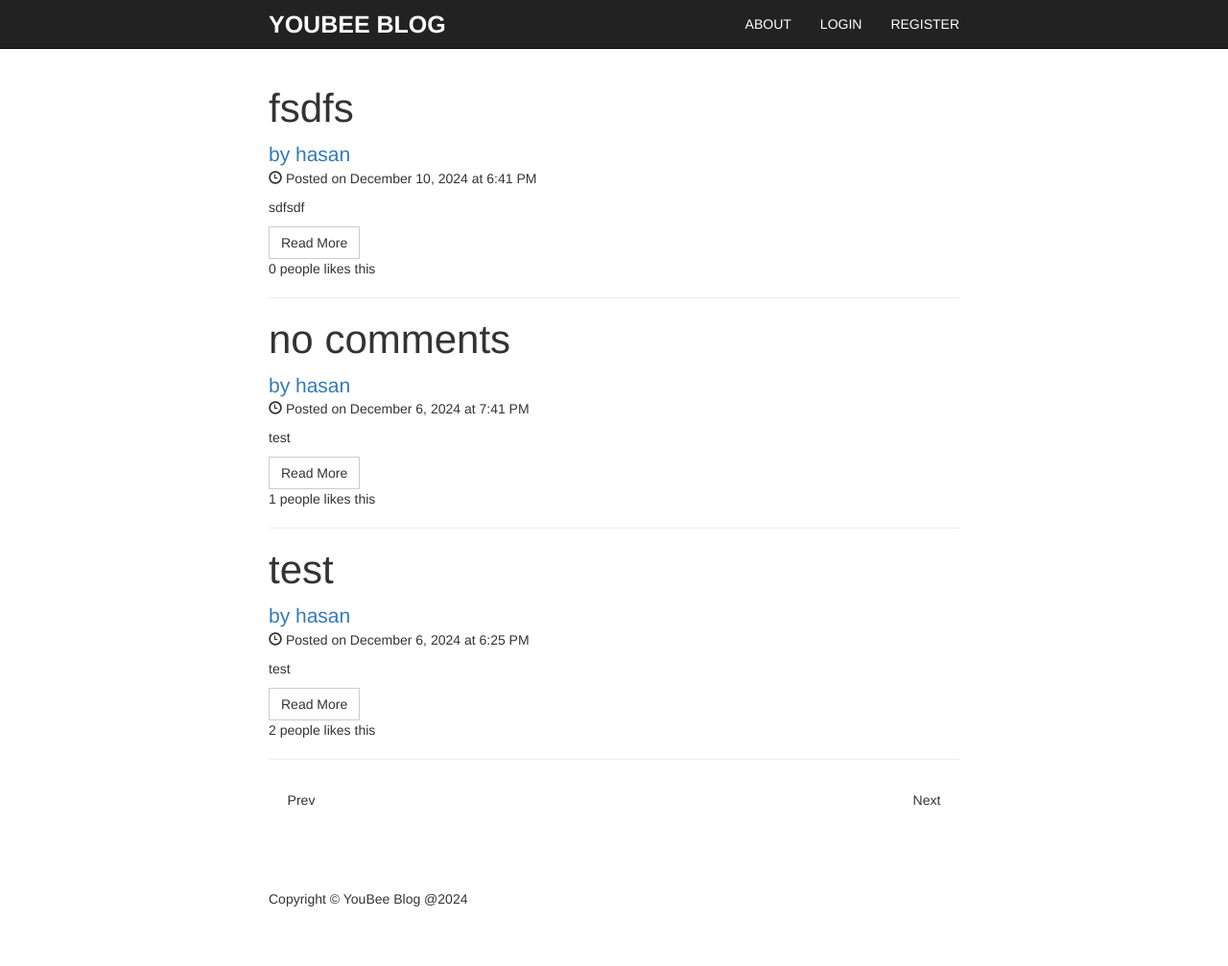
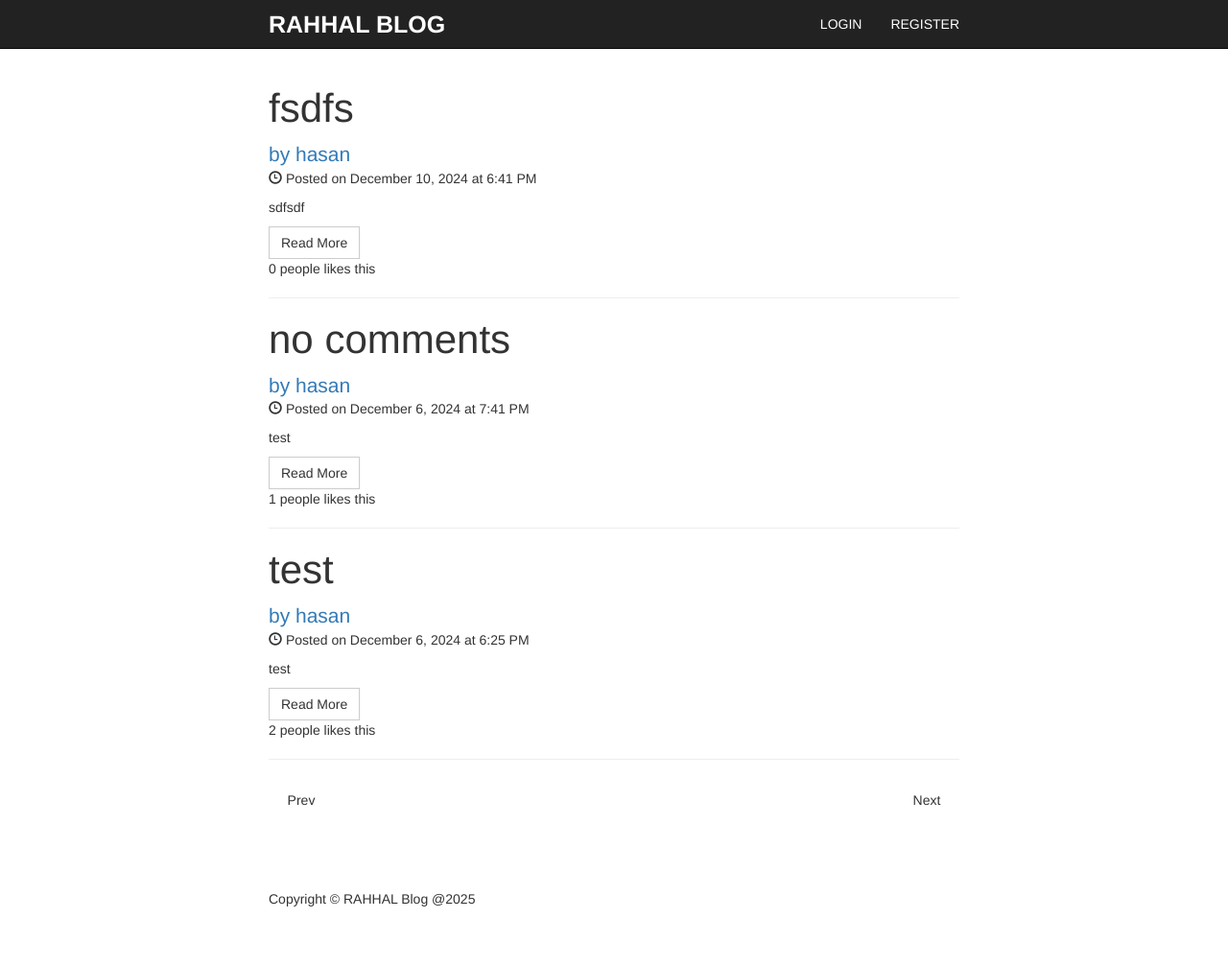
Before and after one commit to hassan-rahhal/Blog-Application, a PHP site: page /index.php in a window 1280 px wide. Shown: the whole page at 96% size. Run offline with PHP 8.4, Linux system fonts and the light colour scheme; data comes from the database, SQL or seed files in the repository.

Commit message:
Updating nav+footer

```diff
--- a/components/footer.php
+++ b/components/footer.php
@@ -2,10 +2,8 @@
     <div class="container">
         <div class="row">
             <div class="col-lg-12">
-                <p>Copyright &copy; YouBee Blog @2024</p>
+                <p>Copyright &copy; RAHHAL Blog @2025</p>
             </div>
-            <!-- /.col-lg-12 -->
         </div>
-        <!-- /.row -->
     </div>
 </footer>
--- a/components/nav.php
+++ b/components/nav.php
@@ -9,7 +9,6 @@ if(isset($_SESSION['loggedIn']) && $_SESSION['loggedIn'] == true){
 ?>
 <nav class="navbar navbar-inverse navbar-fixed-top" role="navigation">
     <div class="container">
-        <!-- Brand and toggle get grouped for better mobile display -->
         <div class="navbar-header">
             <button type="button" class="navbar-toggle" data-toggle="collapse"
                 data-target="#bs-example-navbar-collapse-1">
@@ -18,15 +17,11 @@ if(isset($_SESSION['loggedIn']) && $_SESSION['loggedIn'] == true){
                 <span class="icon-bar"></span>
                 <span class="icon-bar"></span>
             </button>
-            <a class="navbar-brand" href="index.php">YouBee Blog</a>
+            <a class="navbar-brand" href="index.php">RAHHAL BLOG</a>
         </div>
 
-        <!-- Collect the nav links, forms, and other content for toggling -->
         <div class="collapse navbar-collapse" id="bs-example-navbar-collapse-1">
             <ul class="nav navbar-nav navbar-right">
-                <li>
-                    <a href="about.html">About</a>
-                </li>
                 <?php
                     if(!$loggedIn){
                         echo '
@@ -54,7 +49,5 @@ if(isset($_SESSION['loggedIn']) && $_SESSION['loggedIn'] == true){
 
             </ul>
         </div>
-        <!-- /.navbar-collapse -->
     </div>
-    <!-- /.container -->
 </nav>
```
